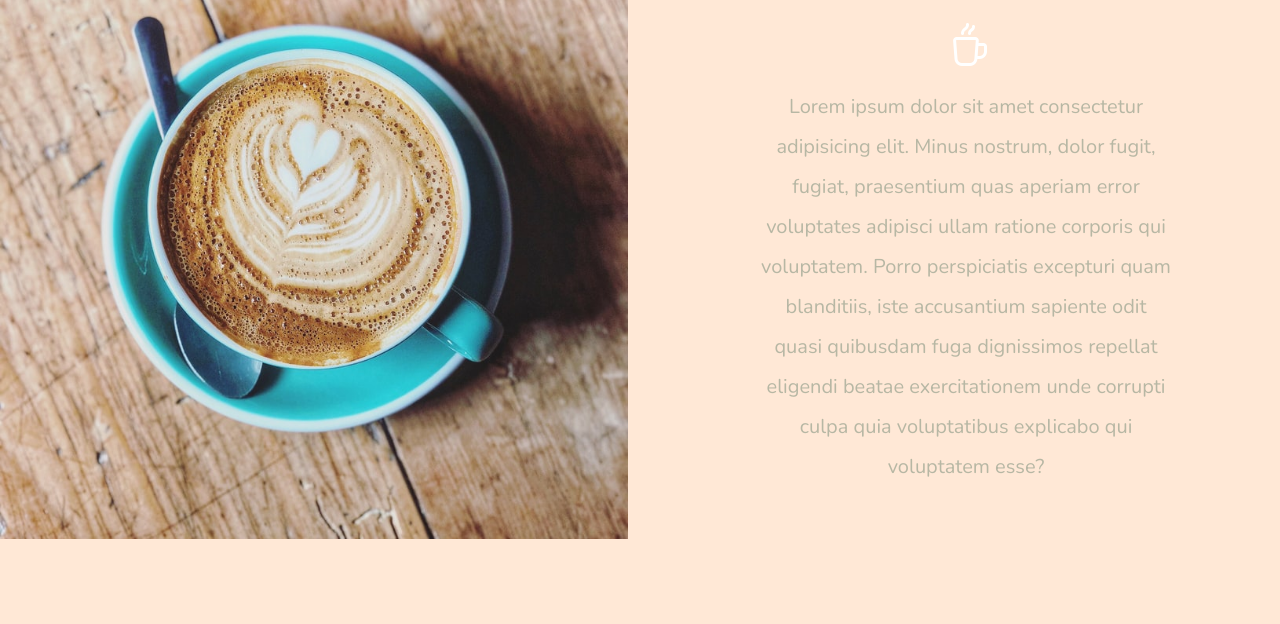
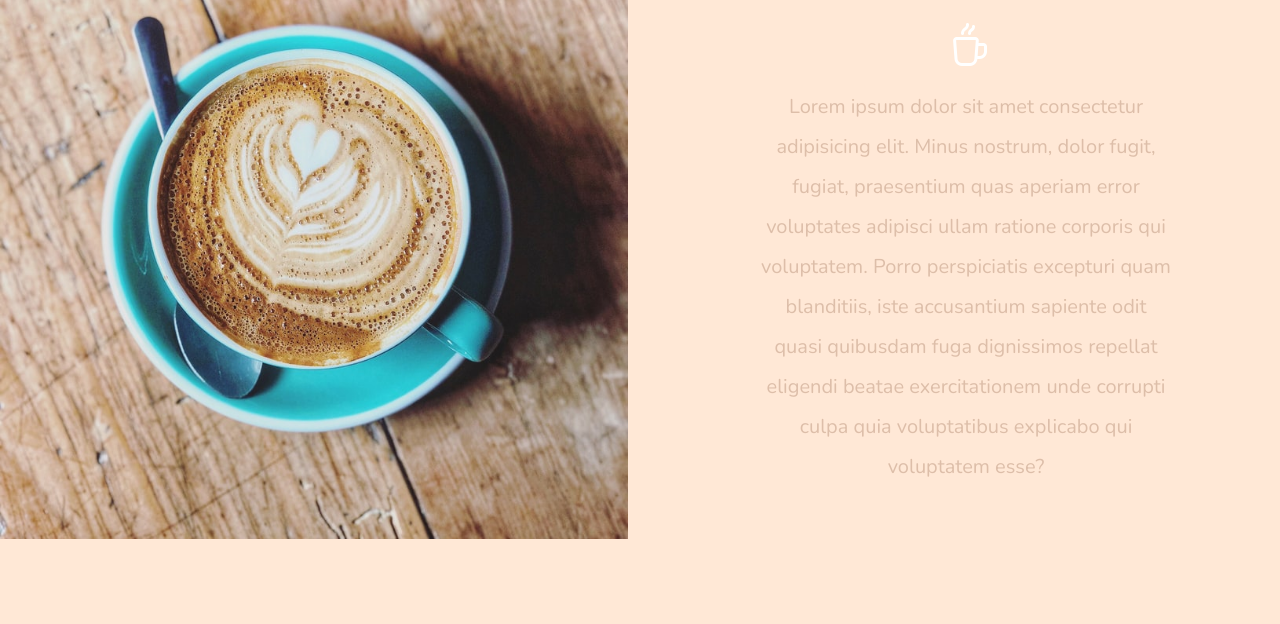
Before and after one commit to cresuta/Museum_Of_Coffee, a plain HTML site: page index.html in a window 1280 px wide. Shown: the part 829-1453 px from the top of the page. Drawn offline with nearby package versions, Linux system fonts and the light colour scheme.

Commit message:
Paragraph color changed

```diff
--- a/style.css
+++ b/style.css
@@ -41,7 +41,7 @@ body {
 }
 
 .blurb p {
-    color: #b7b7a4;
+    color: #ddbea9;
     font-weight: 100;
     font-size: 1.125;
     line-height: 2;
```
